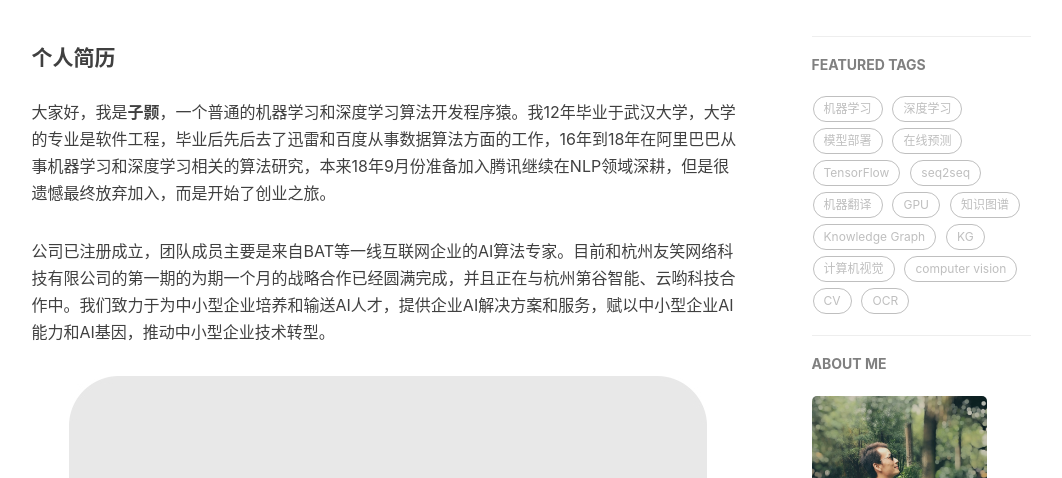
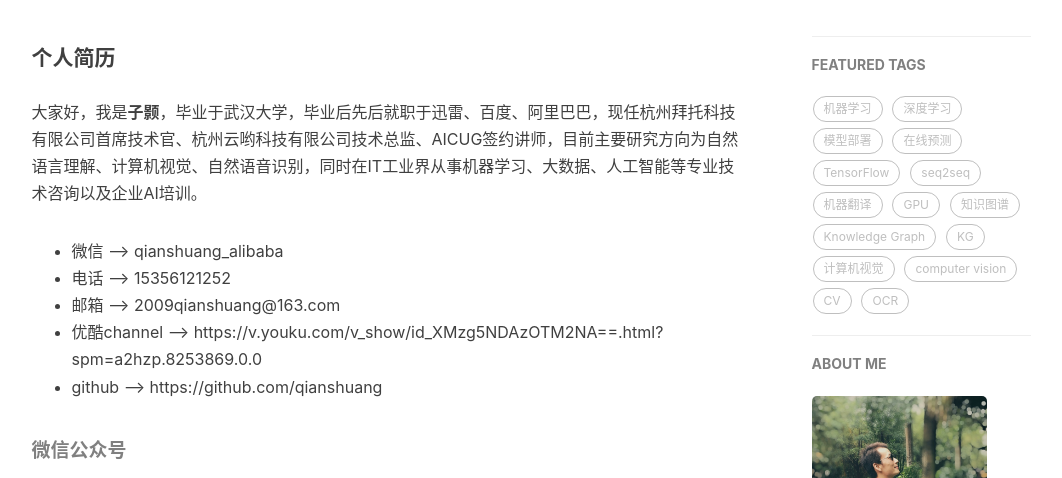
Before and after one commit to zhangzesen/zhangzesen.github.io, a Jekyll site: the page built from about.html, in a window 1280 px wide and 900 px high, cut to the strip 422-900 px from the top of the window. Shown: the whole strip, without its empty margins (136-1198 px from the left). Built offline with Jekyll 4.4.1, drawn with Linux system fonts in a browser that asks for light colours; nearby versions of some CDN libraries; comment, search, counter and statistics services are not loaded.

Commit message:
Add files via upload

```diff
--- a/about.html
+++ b/about.html
@@ -14,12 +14,17 @@ header-img: "img/profile.jpg"
 
     <h4>个人简历</h4>
 
-    <p>大家好，我是<strong>子颢</strong>，一个普通的机器学习和深度学习算法开发程序猿。我12年毕业于武汉大学，大学的专业是软件工程，毕业后先后去了迅雷和百度从事数据算法方面的工作，16年到18年在阿里巴巴从事机器学习和深度学习相关的算法研究，本来18年9月份准备加入腾讯继续在NLP领域深耕，但是很遗憾最终放弃加入，而是开始了创业之旅。</p>
+    <p>大家好，我是<strong>子颢</strong>，毕业于武汉大学，毕业后先后就职于迅雷、百度、阿里巴巴，现任杭州拜托科技有限公司首席技术官、杭州云哟科技有限公司技术总监、AICUG签约讲师，目前主要研究方向为自然语言理解、计算机视觉、自然语音识别，同时在IT工业界从事机器学习、大数据、人工智能等专业技术咨询以及企业AI培训。</p>
 
-    <p>公司已注册成立，团队成员主要是来自BAT等一线互联网企业的AI算法专家。目前和杭州友笑网络科技有限公司的第一期的为期一个月的战略合作已经圆满完成，并且正在与杭州第谷智能、云哟科技合作中。我们致力于为中小型企业培养和输送AI人才，提供企业AI解决方案和服务，赋以中小型企业AI能力和AI基因，推动中小型企业技术转型。</p>
+    <p></p>
 
-    <img src="/img/grmp-01.jpeg" />
-    <img src="/img/grmp-02.jpeg" />
+    <ul>
+        <li>微信 --> qianshuang_alibaba</li>
+        <li>电话 --> 15356121252</li>
+        <li>邮箱 --> 2009qianshuang@163.com</li>
+        <li>优酷channel --> https://v.youku.com/v_show/id_XMzg5NDAzOTM2NA==.html?spm=a2hzp.8253869.0.0</li>
+        <li>github --> https://github.com/qianshuang</li>
+    </ul>
 
     <h5>微信公众号</h5>
     <img src="/img/wxgzh_ewm.png" />
```
